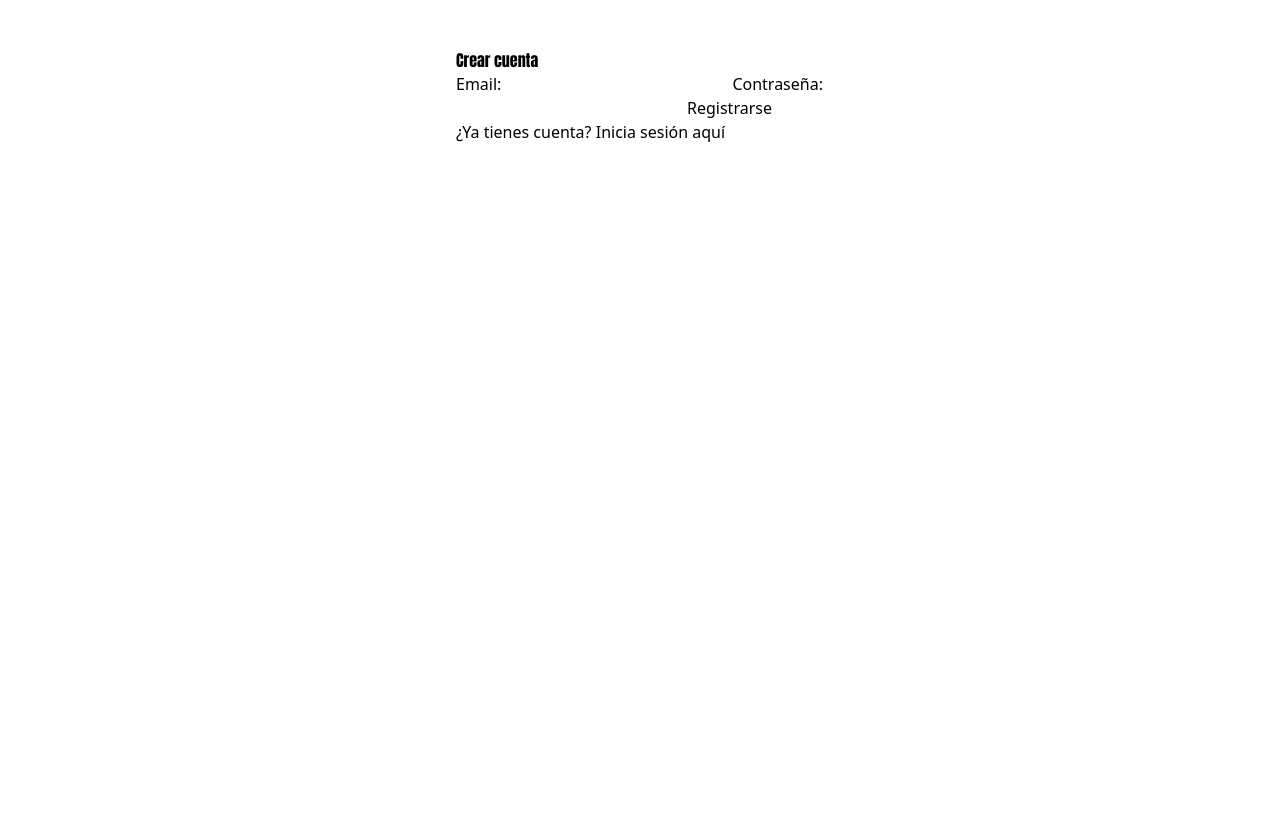
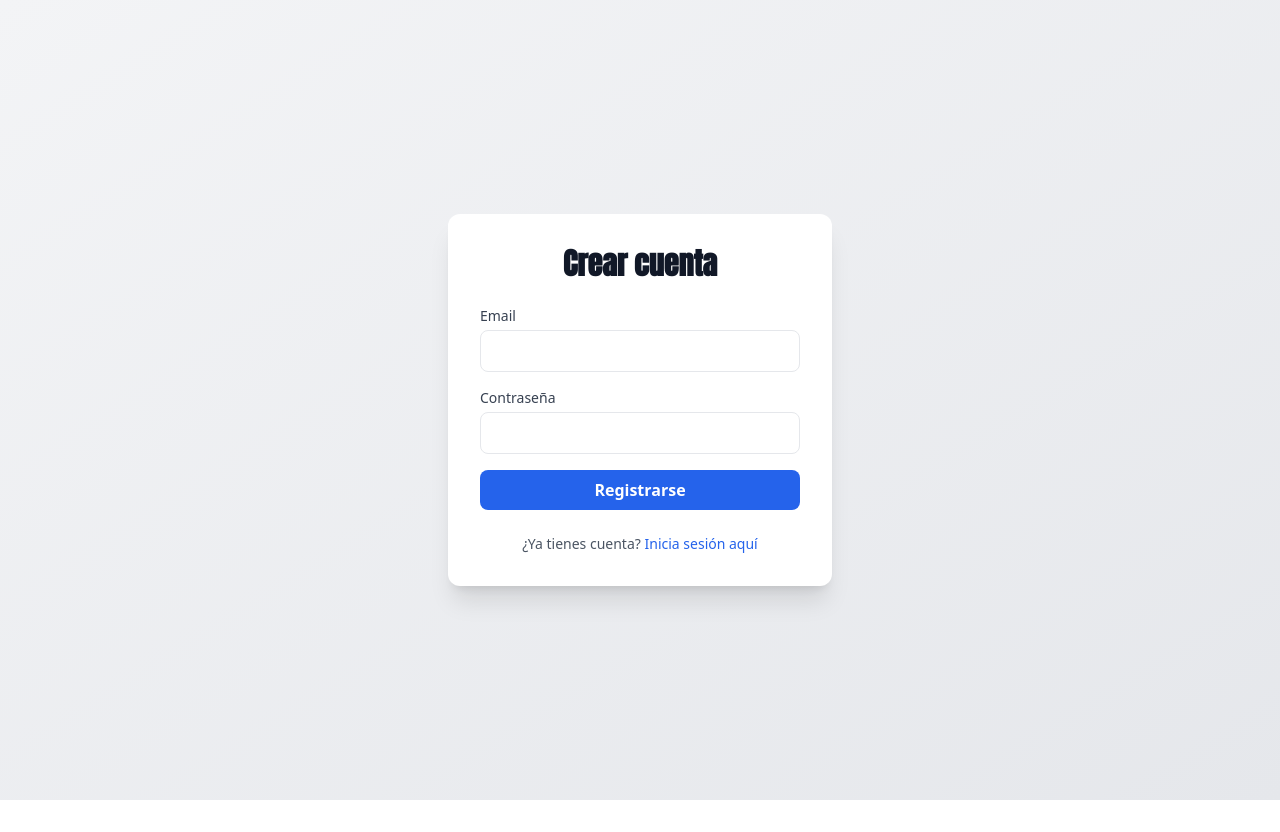
Before and after one commit to alonsogonzalo/DirtyCouture, a Vue app in the folder src/main/kotlin/com/dirtycouture/frontend/: page /register in a window 1280 px wide. After the commit the page ends 800 px from the top, so only its background shows below. Built offline with nearby package versions, Linux system fonts and the light colour scheme.

Commit message:
Mejora del diseño del frontend en login y register

```diff
--- a/src/main/kotlin/com/dirtycouture/frontend/src/views/LoginView.vue
+++ b/src/main/kotlin/com/dirtycouture/frontend/src/views/LoginView.vue
@@ -1,25 +1,43 @@
 <template>
-  <div class="min-h-screen flex items-center justify-center bg-gray-100">
-    <div class="bg-white p-6 rounded shadow-md w-full max-w-sm">
-      <h1 class="text-2xl font-bold mb-4 text-center">Login</h1>
-      <form @submit.prevent="handleLogin">
-        <div class="mb-4">
+  <div class="min-h-screen flex items-center justify-center bg-gradient-to-br from-gray-100 to-gray-200 px-4">
+    <div class="bg-white p-8 rounded-xl shadow-xl w-full max-w-sm space-y-6">
+      <h1 class="text-3xl font-extrabold text-center text-gray-900">Iniciar sesión</h1>
+
+      <form @submit.prevent="handleLogin" class="space-y-4">
+        <div>
           <label class="block text-sm font-medium text-gray-700">Email</label>
-          <input v-model="email" type="email" class="mt-1 block w-full border rounded px-3 py-2" required />
+          <input
+              v-model="email"
+              type="email"
+              required
+              class="mt-1 block w-full px-4 py-2 border rounded-lg focus:outline-none focus:ring-2 focus:ring-blue-400"
+          />
         </div>
-        <div class="mb-4">
-          <label class="block text-sm font-medium text-gray-700">Password</label>
-          <input v-model="password" type="password" class="mt-1 block w-full border rounded px-3 py-2" required />
+
+        <div>
+          <label class="block text-sm font-medium text-gray-700">Contraseña</label>
+          <input
+              v-model="password"
+              type="password"
+              required
+              class="mt-1 block w-full px-4 py-2 border rounded-lg focus:outline-none focus:ring-2 focus:ring-blue-400"
+          />
         </div>
-        <button type="submit" class="w-full bg-blue-500 text-white py-2 rounded hover:bg-blue-600">
-          Login
+
+        <button
+            type="submit"
+            class="w-full bg-blue-600 text-white font-semibold py-2 rounded-lg hover:bg-blue-700 transition"
+        >
+          Entrar
         </button>
       </form>
-      <p>
+
+      <p class="text-sm text-center text-gray-600">
         ¿No tienes cuenta?
-        <router-link to="/register">Regístrate aquí</router-link>
+        <router-link to="/register" class="text-blue-600 hover:underline">Regístrate aquí</router-link>
       </p>
-      <p v-if="error" class="text-red-500 mt-4 text-center">{{ error }}</p>
+
+      <p v-if="error" class="text-red-500 text-center text-sm">{{ error }}</p>
     </div>
   </div>
 </template>
@@ -54,7 +72,7 @@ const handleLogin = async () => {
     userStore.setToken(result.token)
     localStorage.setItem('token', result.token)
     localStorage.setItem('user', JSON.stringify(result.user))
-    router.push('/dashboard')
+    router.push('/')
   } catch (err: any) {
     error.value = err.message
   }
--- a/src/main/kotlin/com/dirtycouture/frontend/src/views/RegisterView.vue
+++ b/src/main/kotlin/com/dirtycouture/frontend/src/views/RegisterView.vue
@@ -1,22 +1,45 @@
 <!-- src/views/RegisterView.vue -->
 <template>
-  <div class="register">
-    <h1>Crear cuenta</h1>
-    <form @submit.prevent="handleRegister">
-      <label>Email:</label>
-      <input v-model="email" type="email" required />
+  <div class="min-h-screen flex items-center justify-center bg-gradient-to-br from-gray-100 to-gray-200 px-4">
+    <div class="bg-white p-8 rounded-xl shadow-xl w-full max-w-sm space-y-6">
+      <h1 class="text-3xl font-extrabold text-center text-gray-900">Crear cuenta</h1>
 
-      <label>Contraseña:</label>
-      <input v-model="password" type="password" required />
+      <form @submit.prevent="handleRegister" class="space-y-4">
+        <div>
+          <label class="block text-sm font-medium text-gray-700">Email</label>
+          <input
+              v-model="email"
+              type="email"
+              required
+              class="mt-1 block w-full px-4 py-2 border rounded-lg focus:outline-none focus:ring-2 focus:ring-blue-400"
+          />
+        </div>
 
-      <button type="submit">Registrarse</button>
+        <div>
+          <label class="block text-sm font-medium text-gray-700">Contraseña</label>
+          <input
+              v-model="password"
+              type="password"
+              required
+              class="mt-1 block w-full px-4 py-2 border rounded-lg focus:outline-none focus:ring-2 focus:ring-blue-400"
+          />
+        </div>
 
-      <p v-if="error" style="color: red">{{ error }}</p>
-    </form>
-    <p>
-      ¿Ya tienes cuenta?
-      <router-link to="/login">Inicia sesión aquí</router-link>
-    </p>
+        <button
+            type="submit"
+            class="w-full bg-blue-600 text-white font-semibold py-2 rounded-lg hover:bg-blue-700 transition"
+        >
+          Registrarse
+        </button>
+      </form>
+
+      <p class="text-sm text-center text-gray-600">
+        ¿Ya tienes cuenta?
+        <router-link to="/login" class="text-blue-600 hover:underline">Inicia sesión aquí</router-link>
+      </p>
+
+      <p v-if="error" class="text-red-500 text-center text-sm">{{ error }}</p>
+    </div>
   </div>
 </template>
 
```
